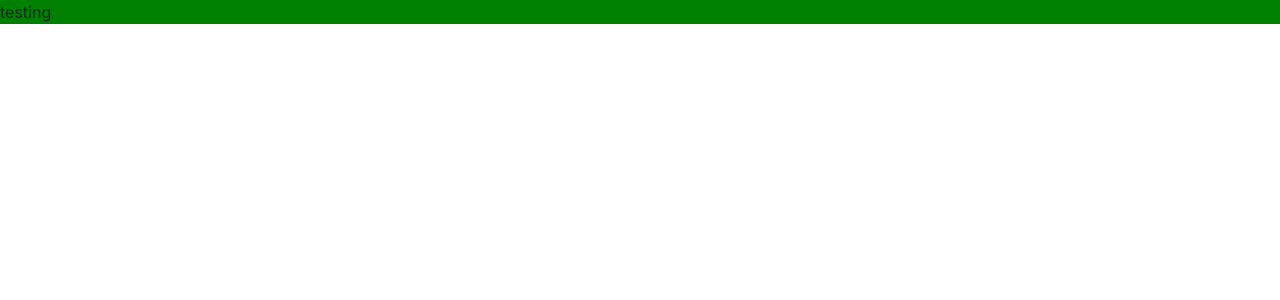
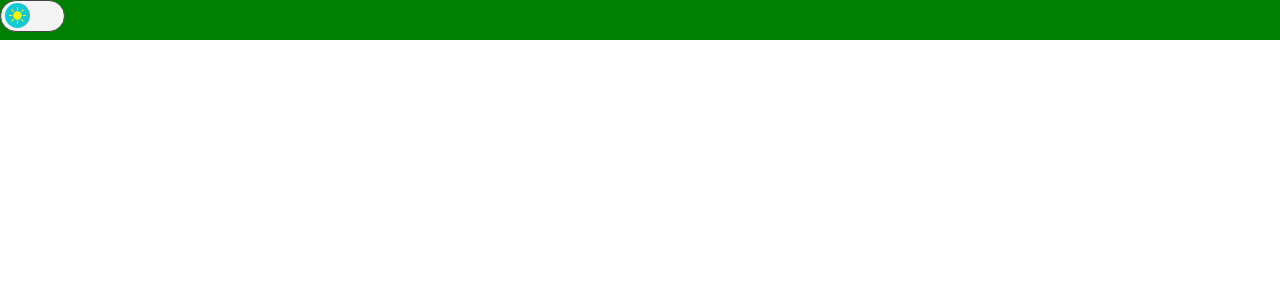
Before and after one commit to SamuelvVelzen/CV, a React (Create React App) app: page / in a window 1280 px wide. Shown: the top 300 px of the page. Built offline with nearby package versions, Linux system fonts and the light colour scheme.

Commit message:
adding structure for lightdark button and themecontext support

```diff
--- a/src/index.tsx
+++ b/src/index.tsx
@@ -1,15 +1,29 @@
 import * as React from 'react';
+import { useState } from 'react';
 import * as ReactDOM from 'react-dom';
 import 'bootstrap/dist/css/bootstrap.css';
 import './styles/style/index.scss';
 import './styles/style/utilities/theme.scss';
 import App from './pages/app';
+import ThemeContext from './pages/utilities/themecontext';
+
+function Index() {
+    const [theme, setTheme] = useState<string>('light');
+
+    const toggleTheme = function () {
+        setTheme(theme === 'light' ? 'dark' : 'light');
+    };
+
+    return (
+        <ThemeContext.Provider value={{ theme, toggleTheme }}>
+            <App />
+        </ThemeContext.Provider>
+    );
+}
 
 ReactDOM.render(
     <React.StrictMode>
-        <div className={`App light`}>
-            <App />
-        </div>
+        <Index />
     </React.StrictMode>,
     document.getElementById('root'),
 );
--- a/src/pages/app.tsx
+++ b/src/pages/app.tsx
@@ -1,8 +1,16 @@
 import * as React from 'react';
 import { ReactElement } from 'react';
+import Navbar from './components/navbar';
+import ThemeContext from './utilities/themecontext';
 
 export default function App(): ReactElement {
-    const test = { hoi: 'nee' };
-    console.log(test.hoi);
-    return <p>testing</p>;
+    return (
+        <ThemeContext.Consumer>
+            {({ theme }) => (
+                <div className={theme}>
+                    <Navbar />
+                </div>
+            )}
+        </ThemeContext.Consumer>
+    );
 }
--- /dev/null
+++ b/src/pages/components/lightdark.tsx
@@ -0,0 +1,22 @@
+import React, { ReactElement } from 'react';
+import ThemeContext from '../utilities/themecontext';
+
+// interface PropsInterface {
+//     toggleLightDark: Dispatch<React.SetStateAction<string>>;
+// }
+import './../../styles/style/components/lightdark.scss';
+
+function LightDark(): ReactElement {
+    return (
+        <ThemeContext.Consumer>
+            {({ toggleTheme }) => (
+                <label className='switch'>
+                    <input className='switch-input' type='checkbox' onChange={toggleTheme} />
+                    <span className='switch-slider round'></span>
+                </label>
+            )}
+        </ThemeContext.Consumer>
+    );
+}
+
+export default LightDark;
--- /dev/null
+++ b/src/pages/components/navbar.tsx
@@ -0,0 +1,8 @@
+import React, { ReactElement } from 'react';
+import LightDark from './lightdark';
+
+function Navbar(): ReactElement {
+    return <LightDark />;
+}
+
+export default Navbar;
--- /dev/null
+++ b/src/pages/utilities/themecontext.tsx
@@ -0,0 +1,8 @@
+import * as React from 'react';
+
+const ThemeContext = React.createContext({
+    theme: 'light',
+    toggleTheme: () => {},
+});
+
+export default ThemeContext;
```
